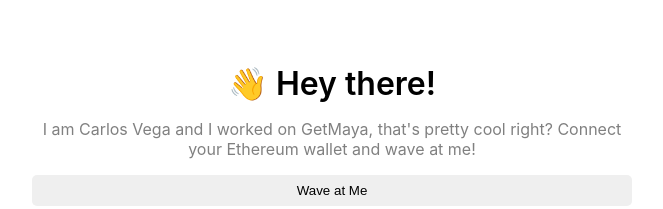
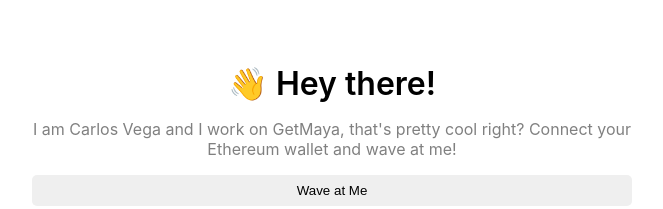
Before and after one commit to Cvga/waveportal-starter-project-main, a React (Create React App) app: page / in a window 1280 px wide. Shown: the top 209 px of the page, without its empty margins (308-971 px from the left). Built offline with nearby package versions, Linux system fonts and the light colour scheme; the HTML template or start-up script is replaced by a standard one.

Commit message:
languageFixed

```diff
--- a/src/App.js
+++ b/src/App.js
@@ -20,7 +20,7 @@
         </div>
 
         <div className="bio">
-          I am Carlos Vega and I worked on GetMaya, that's pretty cool right? Connect your Ethereum wallet and wave at me!
+          I am Carlos Vega and I work on GetMaya, that's pretty cool right? Connect your Ethereum wallet and wave at me!
         </div>
 
         <button className="waveButton" onClick={wave}>
```
